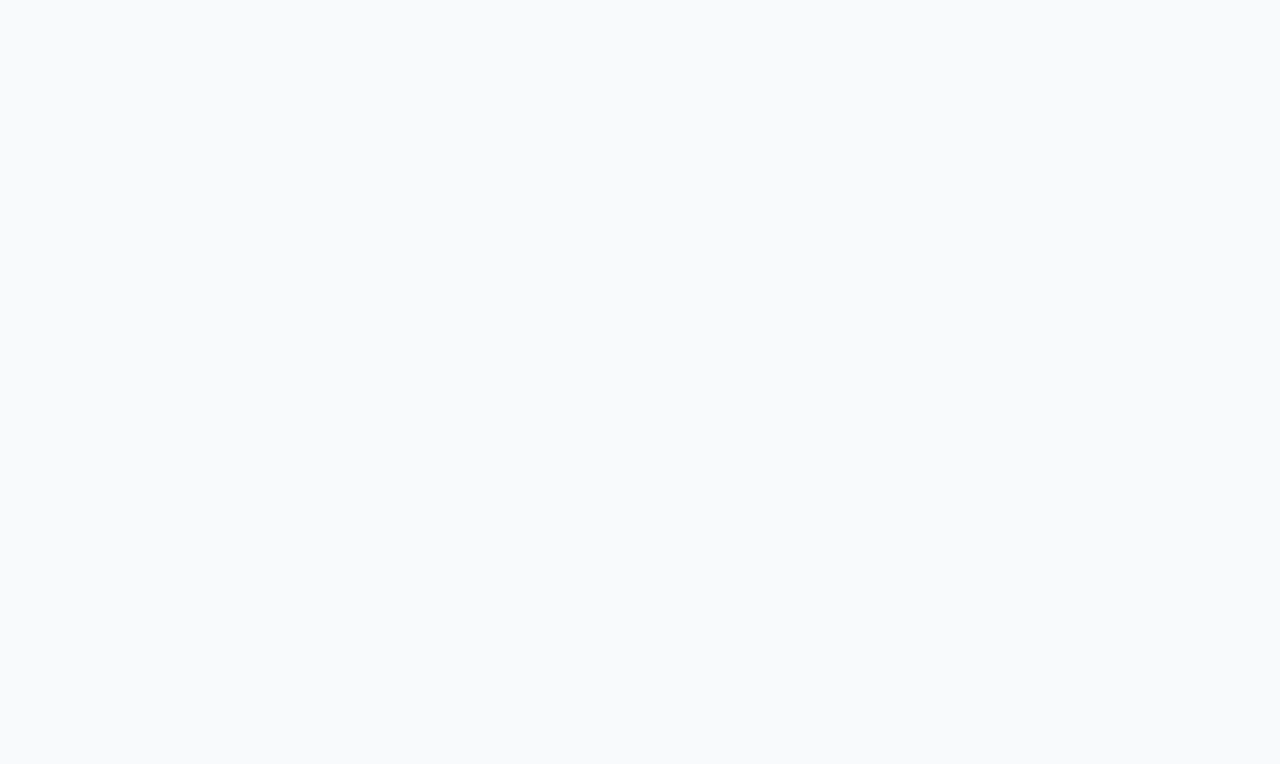
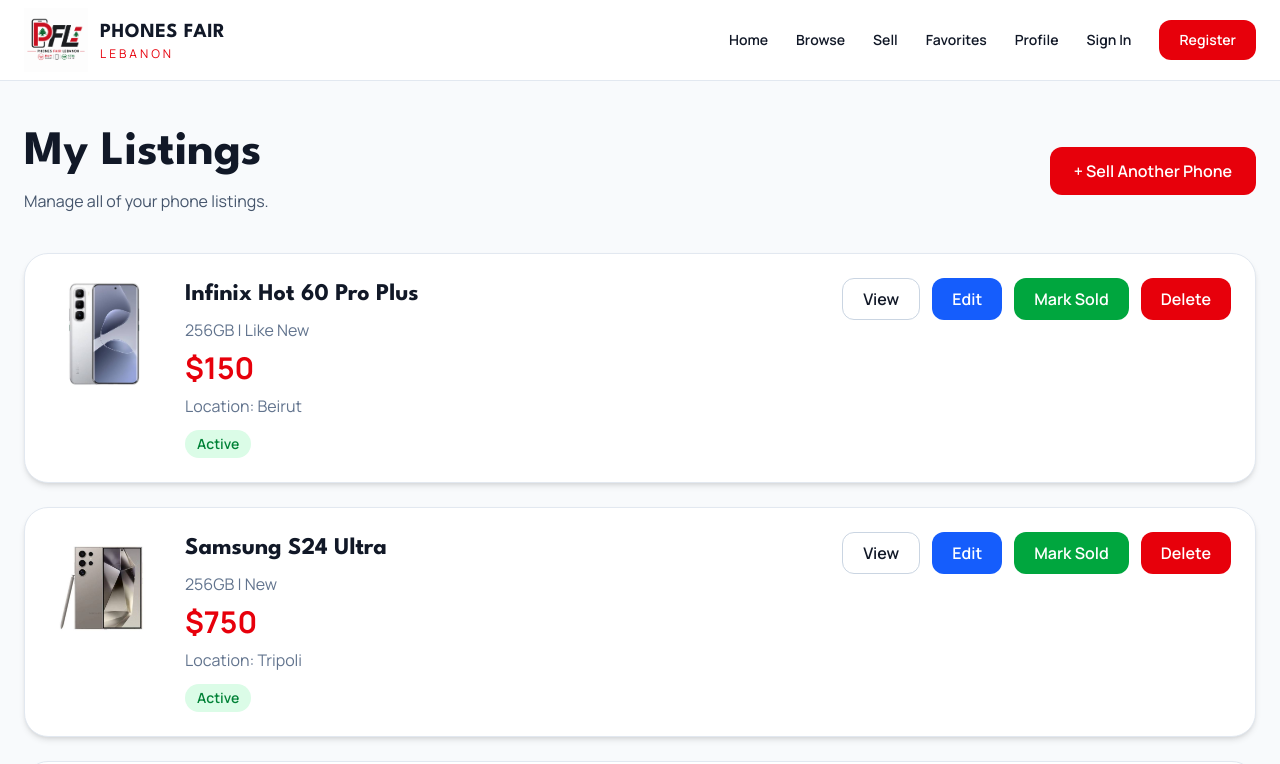
Before and after one commit to Aelh222/Internship-Project-, a React (Vite) app in the folder frontend/: page /my-listings in a window 1280 px wide. Before the commit this address had no page. Shown: the top 764 px of the page. Built offline with nearby package versions, Linux system fonts and the light colour scheme.

Commit message:
Added a working View , Edit , mark sold, Delete buttongs under my listings page

```diff
--- a/frontend/src/components/home/Hero.tsx
+++ b/frontend/src/components/home/Hero.tsx
@@ -3,7 +3,7 @@
 
 function Hero() {
   return (
-    <section className="bg-gradient-to-b from-white via-slate-50 to-slate-100">
+    <section className="bg-lineaire-to-b from-white via-slate-50 to-slate-100">
       <div className="mx-auto flex max-w-7xl flex-col items-center px-6 py-24 text-center">
 
         <h1 className="text-5xl font-extrabold leading-tight text-slate-900 md:text-6xl">
--- /dev/null
+++ b/frontend/src/pages/MyListings/MyListings.tsx
@@ -0,0 +1,285 @@
+import { useState } from "react";
+import { Link } from "react-router-dom";
+import { phones } from "../../components/phone/phones";
+import type { Phone } from "../../components/phone/types";
+
+type ListingStatus = "active" | "pending" | "sold";
+
+type MyListing = Phone & {
+  status: ListingStatus;
+};
+
+type ListingDraft = {
+  price: string;
+  location: string;
+  description: string;
+};
+
+const initialListings: MyListing[] = phones.map((phone) => ({
+  ...phone,
+  status: phone.verified ? "active" : "pending",
+}));
+
+const statusStyles: Record<ListingStatus, string> = {
+  active: "bg-green-100 text-green-700",
+  pending: "bg-yellow-100 text-yellow-700",
+  sold: "bg-slate-100 text-slate-700",
+};
+
+const statusLabels: Record<ListingStatus, string> = {
+  active: "Active",
+  pending: "Pending",
+  sold: "Sold",
+};
+
+function MyListings() {
+  const [myListings, setMyListings] = useState<MyListing[]>(initialListings);
+  const [editingListingId, setEditingListingId] = useState<number | null>(null);
+
+  const [listingDraft, setListingDraft] = useState<ListingDraft>({
+    price: "",
+    location: "",
+    description: "",
+  });
+
+  function handleStartEdit(listing: MyListing) {
+    setEditingListingId(listing.id);
+
+    setListingDraft({
+      price: String(listing.price),
+      location: listing.location,
+      description: listing.description,
+    });
+  }
+
+  function handleCancelEdit() {
+    setEditingListingId(null);
+
+    setListingDraft({
+      price: "",
+      location: "",
+      description: "",
+    });
+  }
+
+  function handleSaveEdit(listingId: number) {
+    setMyListings((currentListings) =>
+      currentListings.map((listing) =>
+        listing.id === listingId
+          ? {
+              ...listing,
+              price: Number(listingDraft.price),
+              location: listingDraft.location,
+              description: listingDraft.description,
+            }
+          : listing
+      )
+    );
+
+    handleCancelEdit();
+  }
+
+  function handleMarkSold(listingId: number) {
+    setMyListings((currentListings) =>
+      currentListings.map((listing) =>
+        listing.id === listingId
+          ? {
+              ...listing,
+              status: "sold",
+            }
+          : listing
+      )
+    );
+  }
+
+  function handleDelete(listingId: number) {
+    setMyListings((currentListings) =>
+      currentListings.filter((listing) => listing.id !== listingId)
+    );
+  }
+
+  return (
+    <main className="mx-auto max-w-7xl px-6 py-12">
+      <div className="mb-10 flex flex-col gap-6 md:flex-row md:items-center md:justify-between">
+        <div>
+          <h1 className="text-5xl font-bold">My Listings</h1>
+
+          <p className="mt-3 text-slate-600">
+            Manage all of your phone listings.
+          </p>
+        </div>
+
+        <Link
+          to="/sell"
+          className="rounded-xl bg-red-600 px-6 py-3 text-center font-semibold text-white transition hover:bg-red-700"
+        >
+          + Sell Another Phone
+        </Link>
+      </div>
+
+      {myListings.length === 0 ? (
+        <section className="rounded-3xl border border-dashed border-slate-300 bg-white p-10 text-center">
+          <h2 className="text-2xl font-bold">No listings yet</h2>
+
+          <p className="mt-3 text-slate-600">
+            Create your first listing and it will appear here.
+          </p>
+
+          <Link
+            to="/sell"
+            className="mt-6 inline-block rounded-xl bg-red-600 px-6 py-3 font-semibold text-white transition hover:bg-red-700"
+          >
+            Sell a Phone
+          </Link>
+        </section>
+      ) : (
+        <div className="space-y-6">
+          {myListings.map((phone) => {
+            const isEditing = editingListingId === phone.id;
+
+            return (
+              <div
+                key={phone.id}
+                className="flex flex-col gap-6 rounded-3xl border border-slate-200 bg-white p-6 shadow-md md:flex-row md:items-start md:justify-between"
+              >
+                <div className="flex flex-col gap-6 sm:flex-row">
+                  <img
+                    src={phone.image}
+                    alt={phone.name}
+                    className="h-28 w-28 rounded-2xl object-cover"
+                  />
+
+                  <div className="min-w-0">
+                    <h2 className="text-2xl font-bold">{phone.name}</h2>
+
+                    <p className="mt-2 text-slate-500">
+                      {phone.storage} | {phone.condition}
+                    </p>
+
+                    {isEditing ? (
+                      <div className="mt-5 grid gap-4 sm:grid-cols-2">
+                        <label className="text-sm font-semibold text-slate-700">
+                          Price
+                          <input
+                            type="number"
+                            value={listingDraft.price}
+                            onChange={(event) =>
+                              setListingDraft((draft) => ({
+                                ...draft,
+                                price: event.target.value,
+                              }))
+                            }
+                            className="mt-2 w-full rounded-xl border border-slate-300 px-4 py-3 font-normal outline-none focus:border-red-500"
+                          />
+                        </label>
+
+                        <label className="text-sm font-semibold text-slate-700">
+                          Location
+                          <input
+                            value={listingDraft.location}
+                            onChange={(event) =>
+                              setListingDraft((draft) => ({
+                                ...draft,
+                                location: event.target.value,
+                              }))
+                            }
+                            className="mt-2 w-full rounded-xl border border-slate-300 px-4 py-3 font-normal outline-none focus:border-red-500"
+                          />
+                        </label>
+
+                        <label className="text-sm font-semibold text-slate-700 sm:col-span-2">
+                          Description
+                          <textarea
+                            value={listingDraft.description}
+                            onChange={(event) =>
+                              setListingDraft((draft) => ({
+                                ...draft,
+                                description: event.target.value,
+                              }))
+                            }
+                            className="mt-2 min-h-28 w-full rounded-xl border border-slate-300 px-4 py-3 font-normal outline-none focus:border-red-500"
+                          />
+                        </label>
+                      </div>
+                    ) : (
+                      <>
+                        <p className="mt-2 text-3xl font-bold text-red-600">
+                          ${phone.price}
+                        </p>
+
+                        <p className="mt-2 text-slate-500">
+                          Location: {phone.location}
+                        </p>
+
+                        <span
+                          className={`mt-3 inline-block rounded-full px-3 py-1 text-sm font-semibold ${
+                            statusStyles[phone.status]
+                          }`}
+                        >
+                          {statusLabels[phone.status]}
+                        </span>
+                      </>
+                    )}
+                  </div>
+                </div>
+
+                <div className="flex flex-wrap gap-3 md:justify-end">
+                  {isEditing ? (
+                    <>
+                      <button
+                        onClick={() => handleSaveEdit(phone.id)}
+                        className="rounded-xl bg-green-600 px-5 py-2 font-semibold text-white transition hover:bg-green-700"
+                      >
+                        Save
+                      </button>
+
+                      <button
+                        onClick={handleCancelEdit}
+                        className="rounded-xl border border-slate-300 px-5 py-2 font-semibold transition hover:bg-slate-100"
+                      >
+                        Cancel
+                      </button>
+                    </>
+                  ) : (
+                    <>
+                      <Link
+                        to={`/phones/${phone.id}`}
+                        className="rounded-xl border border-slate-300 px-5 py-2 font-semibold transition hover:bg-slate-100"
+                      >
+                        View
+                      </Link>
+
+                      <button
+                        onClick={() => handleStartEdit(phone)}
+                        className="rounded-xl bg-blue-600 px-5 py-2 font-semibold text-white transition hover:bg-blue-700"
+                      >
+                        Edit
+                      </button>
+
+                      <button
+                        onClick={() => handleMarkSold(phone.id)}
+                        disabled={phone.status === "sold"}
+                        className="rounded-xl bg-green-600 px-5 py-2 font-semibold text-white transition hover:bg-green-700 disabled:cursor-not-allowed disabled:bg-slate-300"
+                      >
+                        Mark Sold
+                      </button>
+
+                      <button
+                        onClick={() => handleDelete(phone.id)}
+                        className="rounded-xl bg-red-600 px-5 py-2 font-semibold text-white transition hover:bg-red-700"
+                      >
+                        Delete
+                      </button>
+                    </>
+                  )}
+                </div>
+              </div>
+            );
+          })}
+        </div>
+      )}
+    </main>
+  );
+}
+
+export default MyListings;
--- a/frontend/src/routes/AppRouter.tsx
+++ b/frontend/src/routes/AppRouter.tsx
@@ -7,6 +7,7 @@
 import Sell from "../pages/Sell/Sell";
 import Register from "../pages/Register/Register";
 import Profile from "../pages/Profile/Profile";
+import MyListings from "../pages/MyListings/MyListings";
 function AppRouter() {
   return (
     <BrowserRouter>
@@ -19,6 +20,7 @@
           <Route path="/login" element={<Login />} />
           <Route path="/register" element={<Register />} />
           <Route path="/profile" element={<Profile />} />
+          <Route path="/my-listings" element={<MyListings />} />
         </Route>
       </Routes>
     </BrowserRouter>
```
